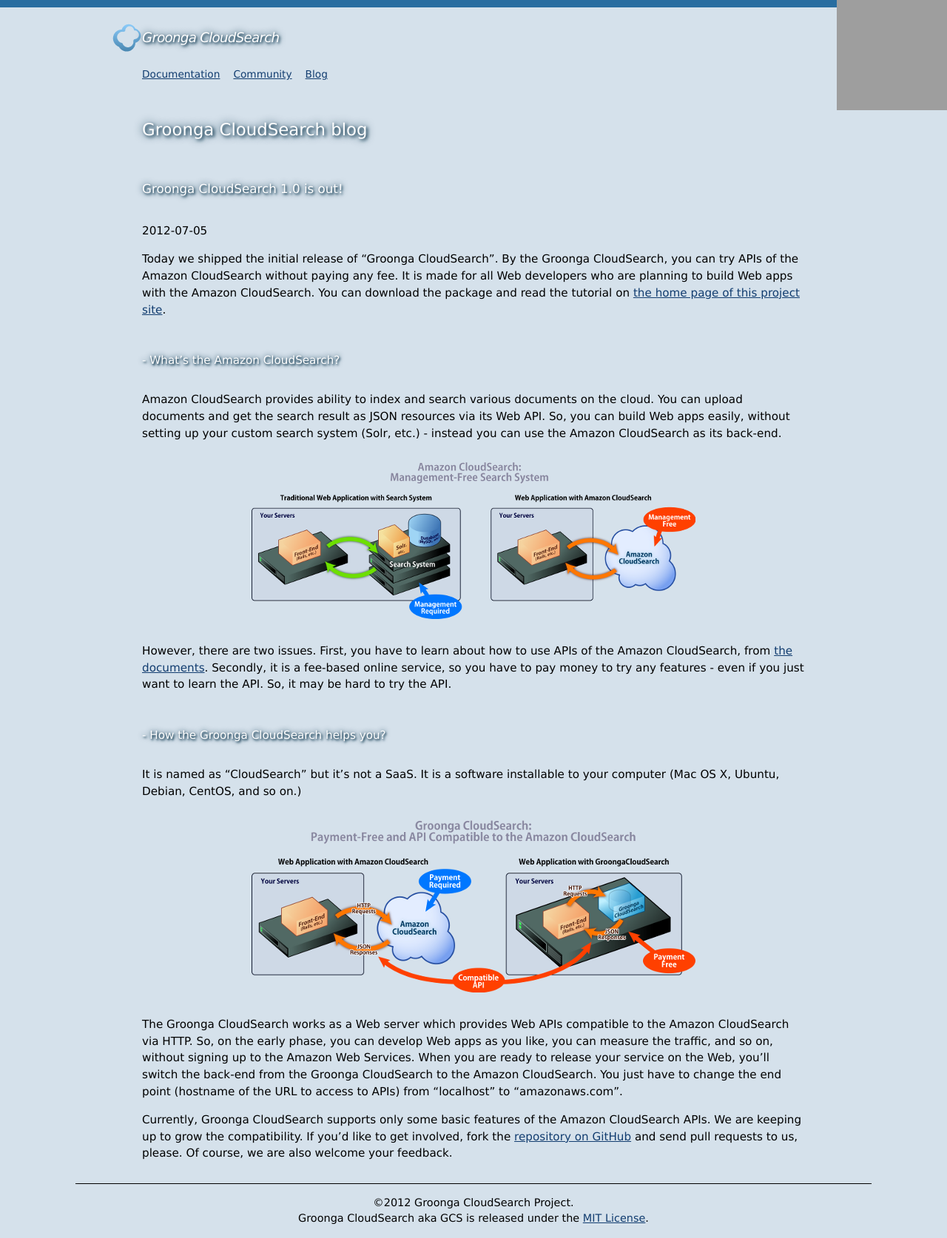
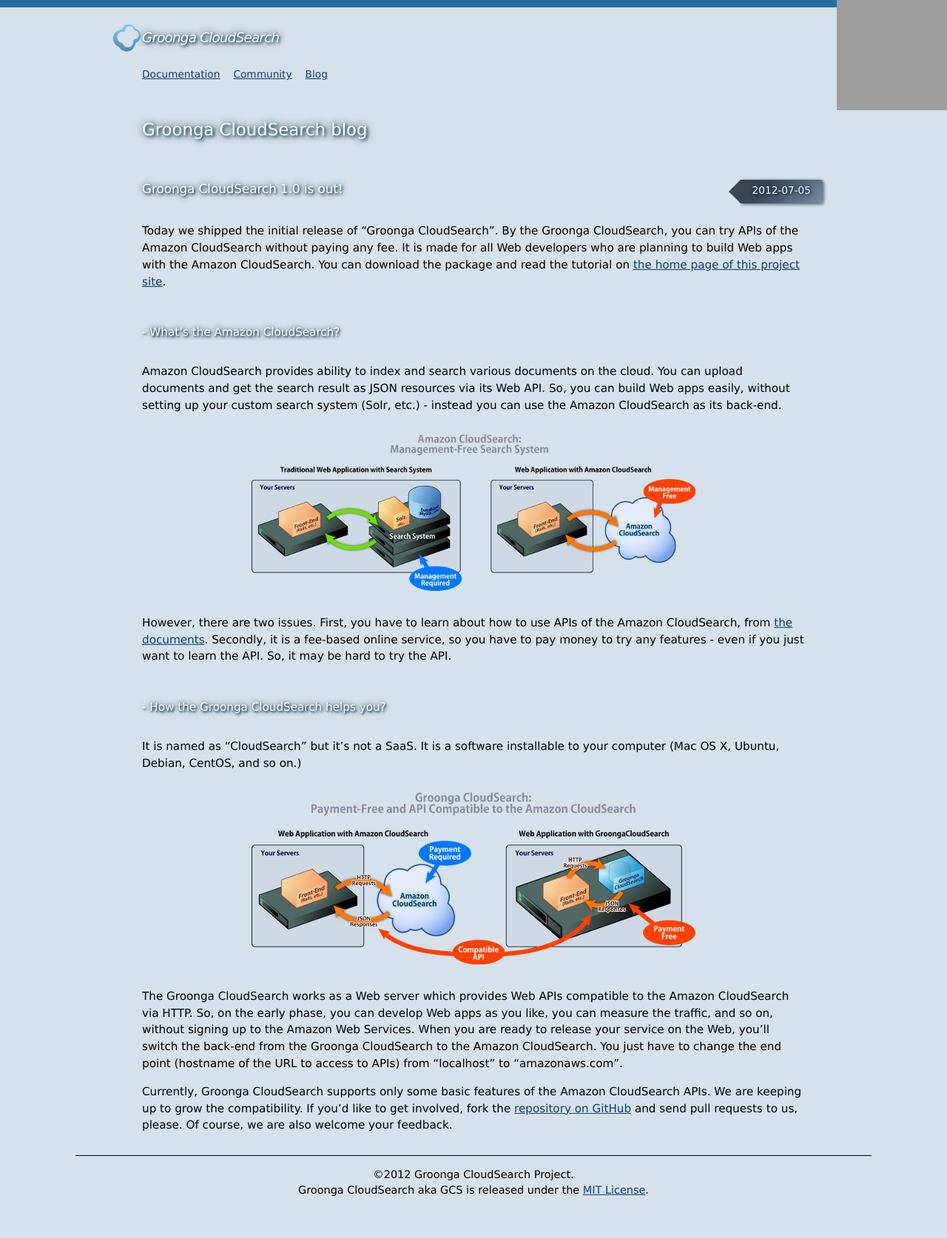
Before and after one commit to groonga/gcs.groonga.org, a Jekyll site: the page built from blog/index.md, in a window 1280 px wide. Shown: the whole page at 74% size. Built offline with Jekyll 4.4.1, drawn with Linux system fonts in a browser that asks for light colours; after the commit the page ends 1636 px from its top, so only the background shows below that; grey boxes are pictures that could not be loaded.

Commit message:
Stylize blog entries

```diff
--- a/_includes/post.html
+++ b/_includes/post.html
@@ -1,9 +1,10 @@
 {% unless page.is_index %}
   {% assign post = page %}
 {% endunless %}
+<section class="blog-entry">
 <div class="header">
   <h2><a href="{{ post.url }}">{{ post.title }}</a></h2>
-  <p>{{ post.date | date: '%Y-%m-%d' }}</p>
+  <p class="post-date">{{ post.date | date: '%Y-%m-%d' }}</p>
   <div class="fb-like" data-href="{{ site.url }}{{ post.url }}" data-send="false" data-width="450" data-show-faces="true"></div>
 </div>
 {% if page.is_index %}
@@ -11,3 +12,4 @@
 {% else %}
   {{ content }}
 {% endif %}
+</section>
--- /dev/null
+++ b/stylesheets/screen/blog.css
@@ -0,0 +1,51 @@
+.blog-entry {
+  position: relative;
+}
+
+.blog-entry h2 {
+  margin-right: 7em;
+}
+
+.post-date {
+  background: #384656; /* Old browsers */
+  background: -moz-linear-gradient(-45deg, #384656 31%, #788ba0 100%); /* FF3.6+ */
+  background: -webkit-gradient(linear, left top, right bottom, color-stop(31%,#384656), color-stop(100%,#788ba0)); /* Chrome,Safari4+ */
+  background: -webkit-linear-gradient(-45deg, #384656 31%,#788ba0 100%); /* Chrome10+,Safari5.1+ */
+  background: -o-linear-gradient(-45deg, #384656 31%,#788ba0 100%); /* Opera 11.10+ */
+  background: -ms-linear-gradient(-45deg, #384656 31%,#788ba0 100%); /* IE10+ */
+  background: linear-gradient(135deg, #384656 31%,#788ba0 100%); /* W3C */
+  filter: progid:DXImageTransform.Microsoft.gradient( startColorstr='#384656', endColorstr='#788ba0',GradientType=1 ); /* IE6-9 fallback on horizontal gradient */
+  border: 0 none;
+  -moz-border-radius: 0 0.5em 0.25em 0;
+  -webkit-border-radius: 0 0.25em 0.25em 0;
+  -o-border-radius: 0 0.25em 0.25em 0;
+  -ms-border-radius: 0 0.25em 0.25em 0;
+  border-radius: 0 0.25em 0.25em 0;
+  -moz-box-shadow: #3A647C 0.1em 0.1em 0.3em;
+  box-shadow: #3A647C 0.1em 0.1em 0.3em;
+  color: white;
+  font-size: 90%;
+  height: 16px;
+  line-height: 1;
+  margin: 0;
+  padding: 8px 16px;
+  position: absolute;
+  right: -24px;
+  text-shadow: #0A344C 0.1em 0.1em 0.2em,
+               #0A344C 0 0 0.5em;
+  top: 0;
+}
+
+.post-date:before {
+  border: 0 solid transparent;
+  border-width: 16px 16px 16px 0;
+  border-right-color: #384656;
+  content: "";
+  display: block;
+  height: 0;
+  line-height: 0;
+  left: -16px;
+  overflow: hidden;
+  position: absolute;
+  top: 0;
+}
```
Also changed, not shown: blog/index.md (+1 -0 lines).
